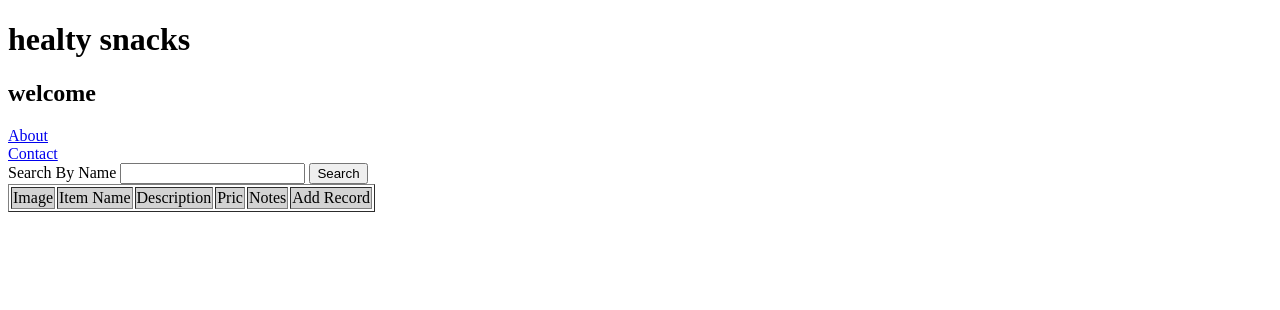
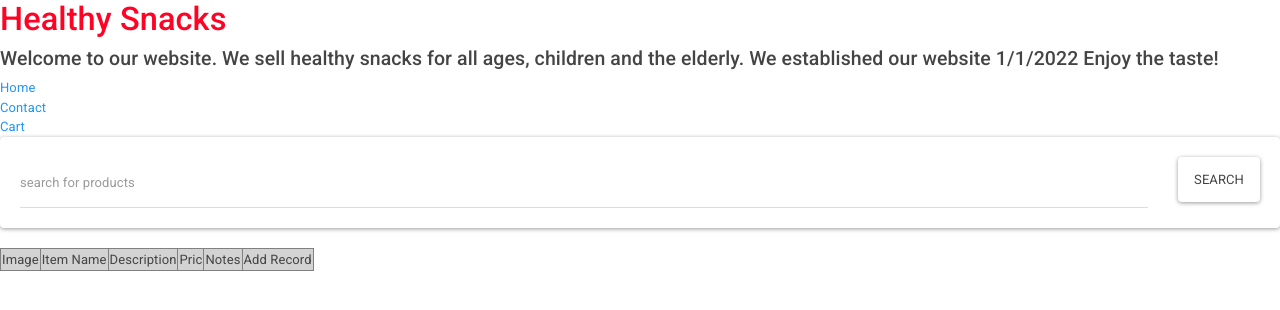
Before and after one commit to mis350-s21/final-project-final-project, a Django app: template healthy/healthyapp/templates/product.html in a window 1280 px wide. Shown: the top 310 px of the page. Run offline with Django 3.2, Linux system fonts and the light colour scheme; the template is opened without the code that fills it, so the values that code supplies are empty; some libraries are stand-ins or nearby versions.

Commit message:
search changes

```diff
--- a/healthy/healthy/urls.py
+++ b/healthy/healthy/urls.py
@@ -17,7 +17,8 @@ from django.contrib import admin
 from django.urls import path
 from django.urls.conf import include
 
+
 urlpatterns = [
     path('admin/', admin.site.urls),
-    path('healthyapp/',include('healthyapp.urls')),
+    path('',include('healthyapp.urls')),
 ]
--- a/healthy/healthyapp/admin.py
+++ b/healthy/healthyapp/admin.py
@@ -3,6 +3,7 @@ from.models import Products
 
 # Register your models here.
 class ProductsAdmin(admin.ModelAdmin):
-    list_display=('item_name', 'price', 'description', 'image')
+    list_display=('title', 'price', 'description', 'image')
     search_fields = ['item_name',]
+
 admin.site.register(Products, ProductsAdmin)
--- a/healthy/healthyapp/templates/product.html
+++ b/healthy/healthyapp/templates/product.html
@@ -1,25 +1,42 @@
 <!DOCTYPE html>
 <html lang="en">
   <head>
-    <meta charset="UTF-8">
-    <meta http-equiv="X-UA-Compatible" content="IE=edge">
-    <meta name="viewport" content="width=, initial-scale=1.0">
-    <title>Document</title>
+    <meta charset="UTF-8" />
+    <meta http-equiv="X-UA-Compatible" content="IE=edge" />
+    <meta name="viewport" content="width=, initial-scale=1.0" />
+
+    <h1 style="color:rgb(255, 2, 36);">Healthy Snacks </h1>
   </head>
   <body>
-<h1>healty snacks</h1>
-<h2>welcome</h2>
+    <h4>Welcome to our website. We sell healthy snacks for all ages, children and the elderly. We established our website 1/1/2022
+
+      Enjoy the taste!</h4>
+
     <div class="topnav">
-  <a href="#about">About</a><br>
-  <a href="#contact">Contact</a>
+      <a href="{% url 'home' %}">Home</a>
+      <br /><a href="{% url 'contact' %}">Contact</a>
+      <br /><a href="{% url 'cart' %}">Cart</a><br />
     </div>
-<form action="." method="POST">
+    <div class="row">
+      <div class="col-md-12">
+        <form method="POST" action="{% url 'search'%}" class="card card-sm">
           {% csrf_token %}
-  {{ form.as_p }}
-  <label for="item_name">Search By Name </label>
-  <input type="search" name="item_name" >
-  <a href="/healthyapp/search/{{products.xid}}"><button type="button">Search</button></a>
-
+          <div class="card-body row no-gytters align-item-center">
+            <div class="col">
+              <input
+                name="item_name"
+                placeholder="search for products"
+                class="form-control"
+              />
+            </div>
+            <div class="col-auto">
+              <button class="btn btn-sucess" type="submit">Search</button>
+            </div>
+          </div>
+        </form>
+      </div>
+    </div>
+    <br />
 
     <table border="1">
       <tr bgcolor="LightGrey">
@@ -28,20 +45,28 @@
         <td align="center">Description</td>
         <td align="center">Pric</td>
         <td align="center">Notes</td>
-      <td align="center"> Add Record</td>
+        <td align="center">Add Record</td>
       </tr>
 
-    {% for p in pro %}
+      {% for p in products %}
       <tr>
-      <td align="center"><img src="{{p.image}}" alt="{{p.item_name}} width="100" height="200""></td>
-      <td align="center">{{p.item_name}}</td>
+        <td align="center">
+          <img src="{{p.image}}" alt="{{p.item_name}} width="100" height="200"">
+        </td>
+        <td align="center">{{p.title}}</td>
         <td align="center">{{p.description}}</td>
         <td align="center">{{p.price}}kd</td>
         <td align="center">{{p.notes}}</td>
-      <td align="center"><a href="/healthyapp/"><button type="button">Add Record</button></a></td>
+        <td align="center">
+          <form action="{% url 'cart'%}" method="POST">
+            {% csrf_token %}
+            <input type="hidden" name="item_id" value="{{p.id}}" />
+            <button type="submit">Add Record</button>
+          </form>
+        </td>
       </tr>
       {% endfor %}
     </table>
-
   </body>
+  <link rel="stylesheet" href="https://cdn.jsdelivr.net/npm/bootswatch@4.5.2/dist/materia/bootstrap.min.css" integrity="sha384-B4morbeopVCSpzeC1c4nyV0d0cqvlSAfyXVfrPJa25im5p+yEN/YmhlgQP/OyMZD" crossorigin="anonymous">
 </html>
--- a/healthy/healthyapp/urls.py
+++ b/healthy/healthyapp/urls.py
@@ -1,5 +1,6 @@
 from django.urls import path
 from .import views
 urlpatterns = [
-    path('', views.greeting, name='greeting'),
+    path('', views.greeting, name='home'),
+    path('search', views.search, name='search'),
 ]
```
Also changed, not shown: healthy/healthyapp/forms.py (added, +8 -0 lines), healthy/healthyapp/models.py (+5 -2 lines), healthy/healthyapp/templates/search_product.html (added, +47 -0 lines), healthy/healthyapp/views.py (+22 -5 lines). Lines whose indentation alone changed are shown as unchanged.
